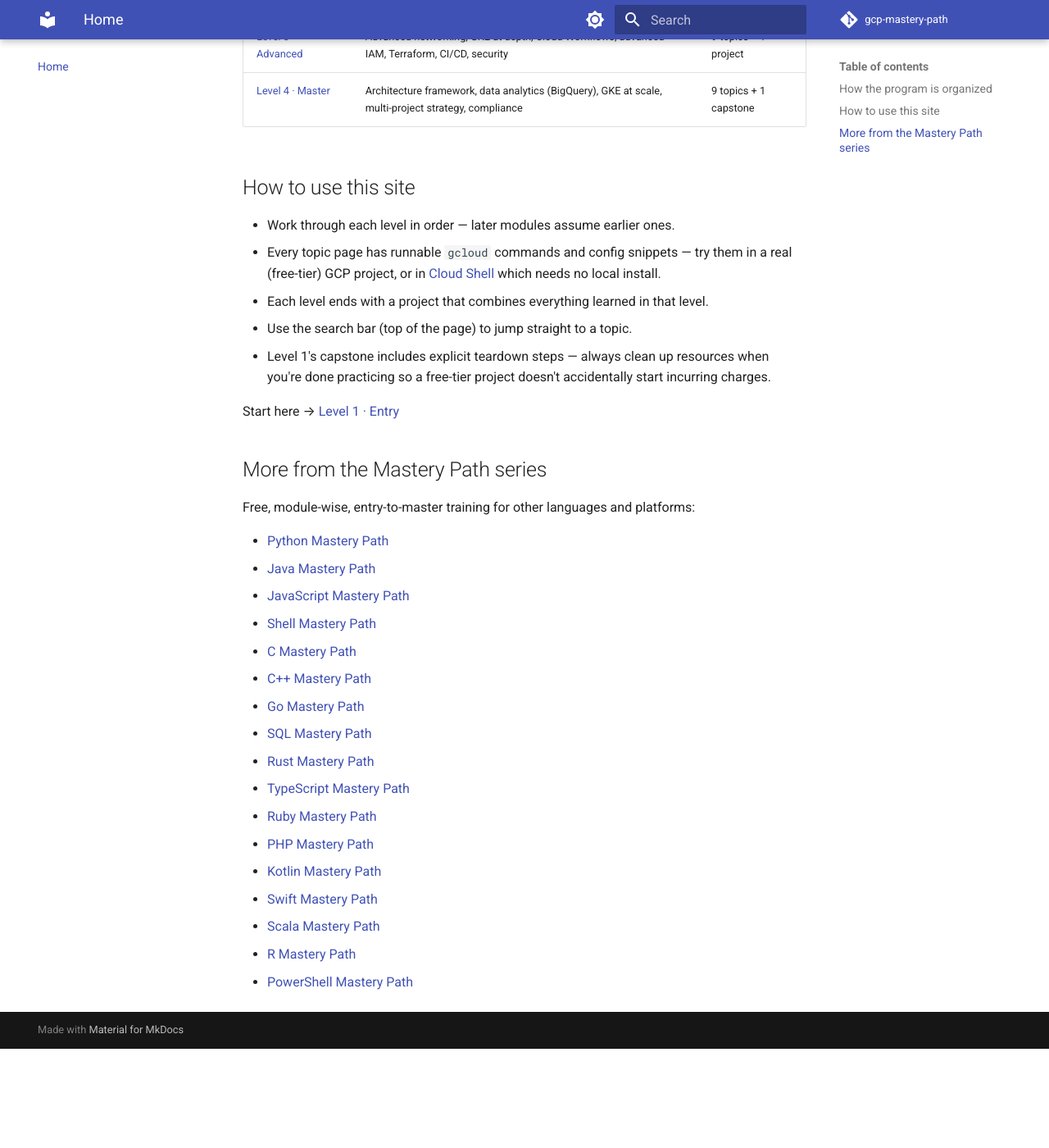
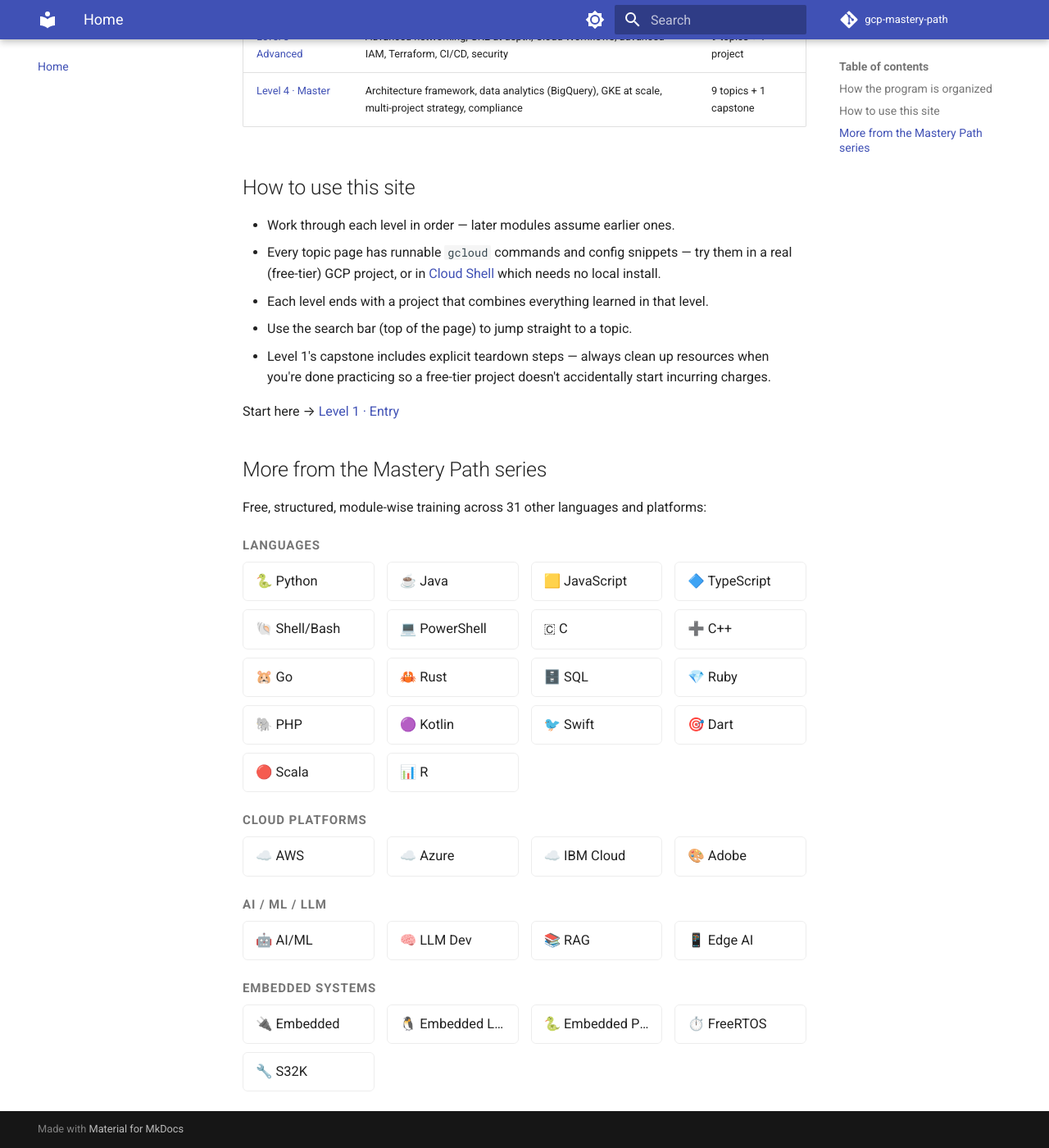
Before and after one commit to SIGILIPELLI/gcp-mastery-path, an MkDocs documentation site: the page built from docs/index.md, in a window 1280 px wide and 1400 px high, scrolled down 576 px. Shown: the whole window at 82% size. Built offline with MkDocs 1.6.1 and Material for MkDocs 9.7.7, drawn with Linux system fonts in a browser that asks for light colours; comment, search, counter and statistics services are not loaded; before the commit the page ends 1855 px from its top, so only the background shows below that.

Commit message:
Update cross-links: multi-column grid across all Mastery Path sites
Co-Authored-By: Claude Sonnet 5 <noreply@anthropic.com>

```diff
--- a/docs/index.md
+++ b/docs/index.md
@@ -30,22 +30,50 @@ Start here → [Level 1 · Entry](level-1/index.md)
 
 ## More from the Mastery Path series
 
-Free, module-wise, entry-to-master training for other languages and platforms:
+Free, structured, module-wise training across 31 other languages and platforms:
 
-- [Python Mastery Path](https://sigilipelli.github.io/python-mastery-path/)
-- [Java Mastery Path](https://sigilipelli.github.io/java-mastery-path/)
-- [JavaScript Mastery Path](https://sigilipelli.github.io/javascript-mastery-path/)
-- [Shell Mastery Path](https://sigilipelli.github.io/shell-mastery-path/)
-- [C Mastery Path](https://sigilipelli.github.io/c-mastery-path/)
-- [C++ Mastery Path](https://sigilipelli.github.io/cpp-mastery-path/)
-- [Go Mastery Path](https://sigilipelli.github.io/go-mastery-path/)
-- [SQL Mastery Path](https://sigilipelli.github.io/sql-mastery-path/)
-- [Rust Mastery Path](https://sigilipelli.github.io/rust-mastery-path/)
-- [TypeScript Mastery Path](https://sigilipelli.github.io/typescript-mastery-path/)
-- [Ruby Mastery Path](https://sigilipelli.github.io/ruby-mastery-path/)
-- [PHP Mastery Path](https://sigilipelli.github.io/php-mastery-path/)
-- [Kotlin Mastery Path](https://sigilipelli.github.io/kotlin-mastery-path/)
-- [Swift Mastery Path](https://sigilipelli.github.io/swift-mastery-path/)
-- [Scala Mastery Path](https://sigilipelli.github.io/scala-mastery-path/)
-- [R Mastery Path](https://sigilipelli.github.io/r-mastery-path/)
-- [PowerShell Mastery Path](https://sigilipelli.github.io/powershell-mastery-path/)
+<div class="mastery-grid-wrap">
+<p class="mastery-grid-category">Languages</p>
+<div class="mastery-grid">
+  <a href="https://sigilipelli.github.io/python-mastery-path/">🐍 Python</a>
+  <a href="https://sigilipelli.github.io/java-mastery-path/">☕ Java</a>
+  <a href="https://sigilipelli.github.io/javascript-mastery-path/">🟨 JavaScript</a>
+  <a href="https://sigilipelli.github.io/typescript-mastery-path/">🔷 TypeScript</a>
+  <a href="https://sigilipelli.github.io/shell-mastery-path/">🐚 Shell/Bash</a>
+  <a href="https://sigilipelli.github.io/powershell-mastery-path/">💻 PowerShell</a>
+  <a href="https://sigilipelli.github.io/c-mastery-path/">🇨 C</a>
+  <a href="https://sigilipelli.github.io/cpp-mastery-path/">➕ C++</a>
+  <a href="https://sigilipelli.github.io/go-mastery-path/">🐹 Go</a>
+  <a href="https://sigilipelli.github.io/rust-mastery-path/">🦀 Rust</a>
+  <a href="https://sigilipelli.github.io/sql-mastery-path/">🗄️ SQL</a>
+  <a href="https://sigilipelli.github.io/ruby-mastery-path/">💎 Ruby</a>
+  <a href="https://sigilipelli.github.io/php-mastery-path/">🐘 PHP</a>
+  <a href="https://sigilipelli.github.io/kotlin-mastery-path/">🟣 Kotlin</a>
+  <a href="https://sigilipelli.github.io/swift-mastery-path/">🐦 Swift</a>
+  <a href="https://sigilipelli.github.io/dart-mastery-path/">🎯 Dart</a>
+  <a href="https://sigilipelli.github.io/scala-mastery-path/">🔴 Scala</a>
+  <a href="https://sigilipelli.github.io/r-mastery-path/">📊 R</a>
+</div>
+<p class="mastery-grid-category">Cloud Platforms</p>
+<div class="mastery-grid">
+  <a href="https://sigilipelli.github.io/aws-mastery-path/">☁️ AWS</a>
+  <a href="https://sigilipelli.github.io/azure-mastery-path/">☁️ Azure</a>
+  <a href="https://sigilipelli.github.io/ibm-cloud-mastery-path/">☁️ IBM Cloud</a>
+  <a href="https://sigilipelli.github.io/adobe-mastery-path/">🎨 Adobe</a>
+</div>
+<p class="mastery-grid-category">AI / ML / LLM</p>
+<div class="mastery-grid">
+  <a href="https://sigilipelli.github.io/ai-ml-mastery-path/">🤖 AI/ML</a>
+  <a href="https://sigilipelli.github.io/llm-dev-mastery-path/">🧠 LLM Dev</a>
+  <a href="https://sigilipelli.github.io/rag-mastery-path/">📚 RAG</a>
+  <a href="https://sigilipelli.github.io/edge-ai-mastery-path/">📱 Edge AI</a>
+</div>
+<p class="mastery-grid-category">Embedded Systems</p>
+<div class="mastery-grid">
+  <a href="https://sigilipelli.github.io/embedded-mastery-path/">🔌 Embedded</a>
+  <a href="https://sigilipelli.github.io/embedded-linux-mastery-path/">🐧 Embedded Linux</a>
+  <a href="https://sigilipelli.github.io/embedded-python-mastery-path/">🐍 Embedded Python</a>
+  <a href="https://sigilipelli.github.io/freertos-mastery-path/">⏱️ FreeRTOS</a>
+  <a href="https://sigilipelli.github.io/s32k-mastery-path/">🔧 S32K</a>
+</div>
+</div>
--- a/docs/stylesheets/extra.css
+++ b/docs/stylesheets/extra.css
@@ -11,3 +11,40 @@
   background: var(--md-primary-fg-color);
   color: var(--md-primary-bg-color);
 }
+
+/* mastery-grid cross-link styles */
+.mastery-grid-category {
+  font-weight: 600;
+  margin-top: 1.1rem;
+  margin-bottom: 0.4rem;
+  font-size: 0.75rem;
+  text-transform: uppercase;
+  letter-spacing: 0.06em;
+  color: var(--md-default-fg-color--light);
+}
+
+.mastery-grid {
+  display: grid;
+  grid-template-columns: repeat(auto-fill, minmax(160px, 1fr));
+  gap: 0.5rem 0.75rem;
+  margin: 0 0 1rem;
+}
+
+.mastery-grid a {
+  display: block;
+  padding: 0.5rem 0.75rem;
+  border: 1px solid var(--md-default-fg-color--lightest);
+  border-radius: 0.3rem;
+  text-decoration: none !important;
+  color: var(--md-default-fg-color) !important;
+  font-size: 0.82rem;
+  white-space: nowrap;
+  overflow: hidden;
+  text-overflow: ellipsis;
+  transition: background-color 0.15s ease, border-color 0.15s ease;
+}
+
+.mastery-grid a:hover {
+  background-color: var(--md-accent-fg-color--transparent);
+  border-color: var(--md-accent-fg-color);
+}
```
